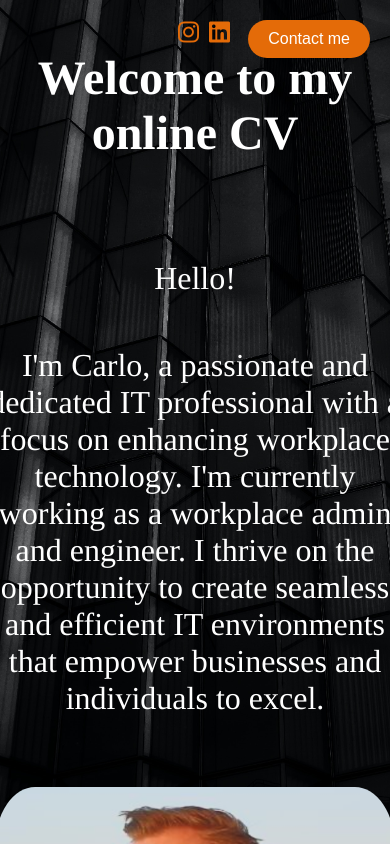
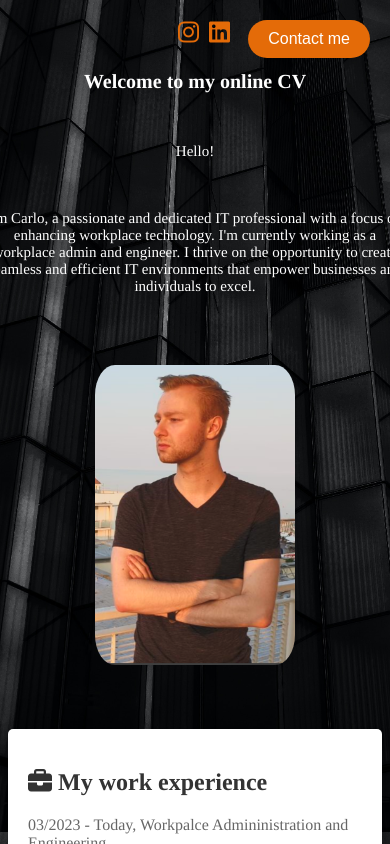
Before and after one commit to CarloRoethlisberger/MyPortfoliopage, an Angular app: page / in a window 390 px wide. Shown: the top 844 px of the page. Built offline with nearby package versions, Linux system fonts and the light colour scheme.

Commit message:
Changes to media query

```diff
--- a/src/app/app.component.css
+++ b/src/app/app.component.css
@@ -225,6 +225,28 @@ img {
             }
 
 
+            .starting_page h1 {
+                font-size: 20px;
+                border-radius: 15px;
+                margin-bottom: 50px;
+                margin-top: 50px;
+            }
+
+            .starting_page p {
+                font-size: 15px;
+                border-radius: 15px;
+                max-width: 500px;
+                margin: 0 auto; /* Add this line to center the text */
+                margin-bottom: 50px;
+            }
+
+            .starting_page img {
+                border-radius: 10%;
+                width: 200px;
+                height: 300px;
+                margin-top: 20px;
+            }
+
 
 
             .sidebar {
```
Also changed, not shown: 3 other files (tests, documents, lock files or other folders).
